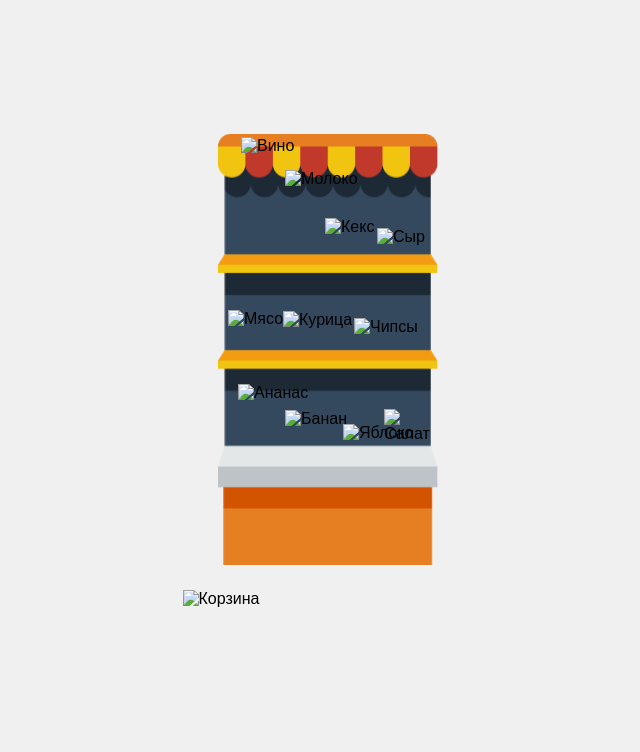
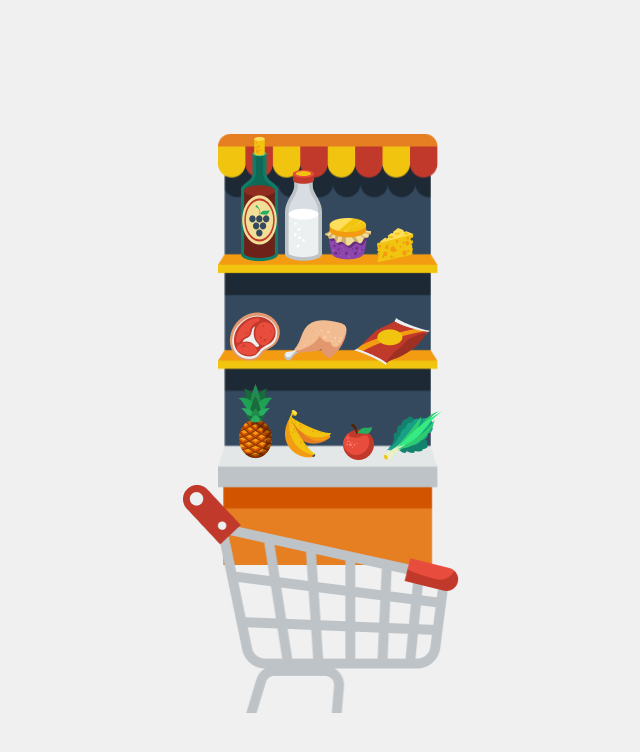
Before and after one commit to Vova-programmer/yan, a plain HTML site: page index.html in a window 1280 px wide. Shown: the whole page, without its empty margins (312-952 px from the left). Drawn offline with Linux system fonts and the light colour scheme; files whose address does not match are found by name.

Commit message:
Update index.html

```diff
--- a/index.html
+++ b/index.html
@@ -10,21 +10,21 @@
     <div class="container">
         <!-- Полки с продуктами -->
         <section class="shelves">
-            <img src="img/wine.png" alt="Вино" class="item" draggable="true">
-            <img src="img/milk.png" alt="Молоко" class="item" draggable="true">
-            <img src="img/muffin.png" alt="Кекс" class="item" draggable="true">
-            <img src="img/cheese.png" alt="Сыр" class="item" draggable="true">
-            <img src="img/meat.png" alt="Мясо" class="item" draggable="true">
-            <img src="img/chicken.png" alt="Курица" class="item" draggable="true">
-            <img src="img/fish.png" alt="Чипсы" class="item" draggable="true">
-            <img src="img/pineapple.png" alt="Ананас" class="item" draggable="true">
-            <img src="img/banana.png" alt="Банан" class="item" draggable="true">
-            <img src="img/apple.png" alt="Яблоко" class="item" draggable="true">
-            <img src="img/lettuce.png" alt="Салат" class="item" draggable="true">
+            <img src="wine.png" alt="Вино" class="item" draggable="true">
+            <img src="milk.png" alt="Молоко" class="item" draggable="true">
+            <img src="muffin.png" alt="Кекс" class="item" draggable="true">
+            <img src="cheese.png" alt="Сыр" class="item" draggable="true">
+            <img src="meat.png" alt="Мясо" class="item" draggable="true">
+            <img src="chicken.png" alt="Курица" class="item" draggable="true">
+            <img src="fish.png" alt="Чипсы" class="item" draggable="true">
+            <img src="pineapple.png" alt="Ананас" class="item" draggable="true">
+            <img src="banana.png" alt="Банан" class="item" draggable="true">
+            <img src="apple.png" alt="Яблоко" class="item" draggable="true">
+            <img src="lettuce.png" alt="Салат" class="item" draggable="true">
         </section>
         <!-- Корзина и кнопка -->
         <section class="cart-section">
-            <img src="img/cart.png" alt="Корзина" id="cart">
+            <img src="cart.png" alt="Корзина" id="cart">
         </section>
         <button id="pay-button" class="hidden">Оплатить корзину</button>
     </div>
```
